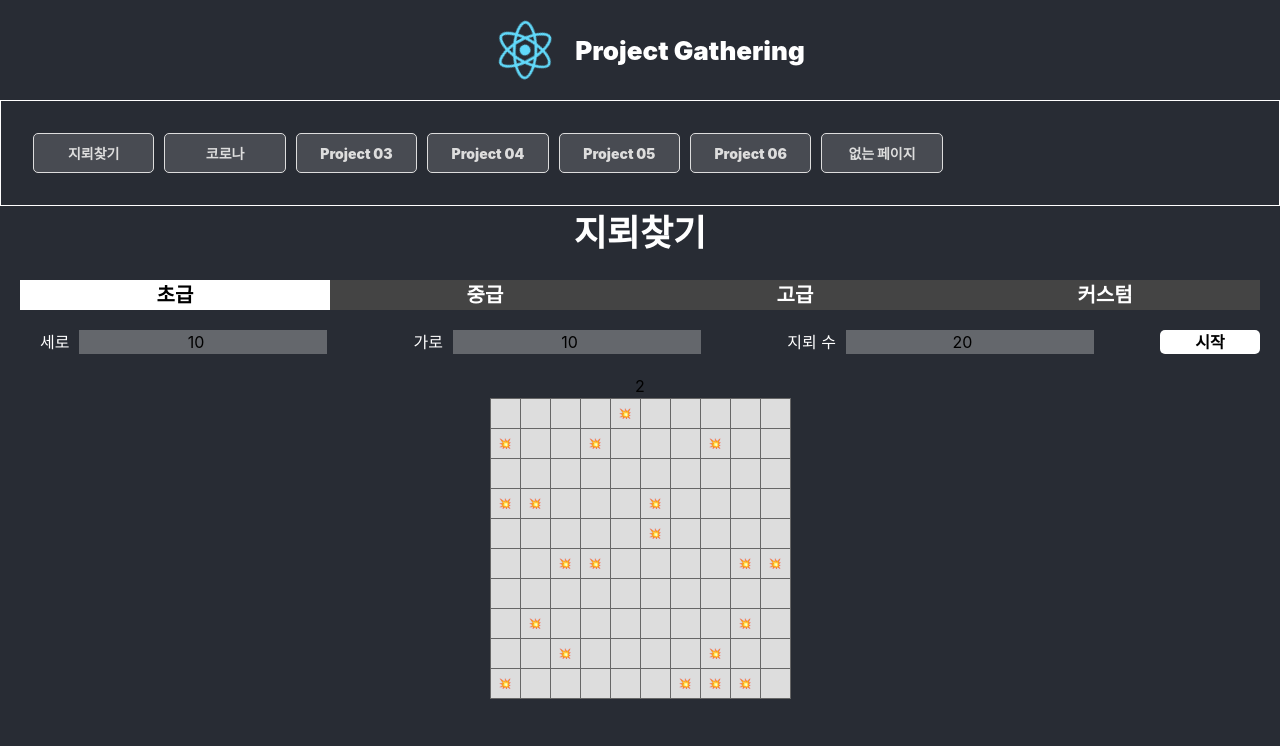
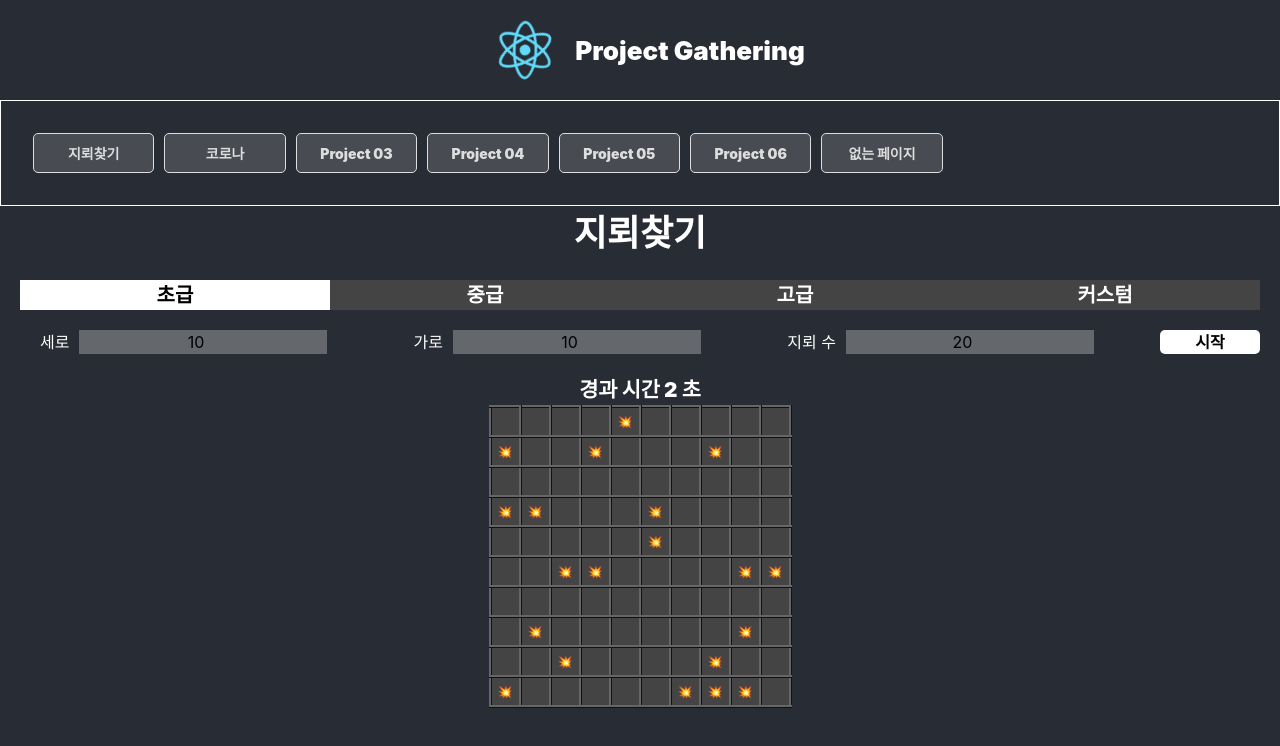
Before and after one commit to JuneHyung/Gather, a React (Create React App) app in the folder gather/: page /searchMine in a window 1280 px wide. Both pictures are taken after a click on the button "시작". Shown: the top 746 px of the page. Built offline with nearby package versions, Linux system fonts and the light colour scheme.

Commit message:
feat : 경과시간 및 결과 메세지 출력

```diff
--- a/gather/src/api/searchMine/SearchMine.js
+++ b/gather/src/api/searchMine/SearchMine.js
@@ -17,6 +17,7 @@ export const FLAG_CELL = "FLAG_CELL";
 export const QUESTION_CELL = "QUESTION_CELL";
 export const NORMALIZE_CELL = "NORMALIZE_CELL";
 export const INCREMENT_TIMER = "INCREMENT_TIMER";
+export const MINE_CELL = "MINE_CELL";
 
 export const getTdClass = (code) => {
   switch (code) {
@@ -40,6 +41,7 @@ export const getTdText = (code) => {
   switch (code) {
     case CODE.MINE:
       return '💥';
+      // return '';
     case CODE.NORMAL:
       return '';
     case CODE.QUESTION:
@@ -49,7 +51,7 @@ export const getTdText = (code) => {
     case CODE.FLAG_MINE:
       return '🚩';
     case CODE.CLICKED_MINE:
-      return 'BOOM';
+      return '💥';
     default:
       return code || '';
   }
--- a/gather/src/assets/scss/SearchMine.scss
+++ b/gather/src/assets/scss/SearchMine.scss
@@ -1,23 +1,24 @@
 .mine-table{
   border-collapse: collapse;
   margin: 0 auto;
-  // tr{height:20px;}
   td{
-    border:1px solid #666;
+    border:3px inset #666;
+    color:#fff;
     width:30px;
     min-width:30px;
     height:30px;
     min-height:30px;
     text-align: center;
+    font-size:12px;
+    font-weight:900;
   }
 }
+
 .normal-cell{
-  font-size:10px;
-  text-align:center;
   background-color: #444;
-  color:#fff;
 }
-.opened-cell, .normal-cell{
+
+.opened-cell{
   background-color:#ddd;
 }
 .flag-cell{
@@ -26,12 +27,28 @@
 .question-cell{
   background-color:yellow;
 }
+
 .search-mine-title{
   font-size:36px;
   font-weight:900;
   color:#fff;
 }
+.timer-text{
+  font-size:1.3rem;
 
+  color: #fff;
+  font-weight:900;
+}
+.result-message{
+  font-size: 1.1rem;
+  font-weight:900;
+}
+.win-result-message{
+  color:lightcyan;
+}
+.fail-result-message{
+  color:orangered;
+}
 .form-box{
   padding:20px;
 
--- a/gather/src/components/searchMine/Td.jsx
+++ b/gather/src/components/searchMine/Td.jsx
@@ -1,6 +1,6 @@
 import { memo, useCallback, useContext } from "react";
 import { TableContext } from "../../pages/searchMine/SearchMine";
-import { CLICK_MINE, CODE, FLAG_CELL, NORMALIZE_CELL, OPEN_CELL, QUESTION_CELL, getTdClass, getTdText } from "../../api/searchMine/SearchMine";
+import { CLICK_MINE, CODE, FLAG_CELL, MINE_CELL, NORMALIZE_CELL, OPEN_CELL, QUESTION_CELL, getTdClass, getTdText } from "../../api/searchMine/SearchMine";
 
 
 
@@ -27,7 +27,7 @@ const Td = memo(({rowIndex, cellIndex}) =>{
 
   const onRightClickTd = useCallback((e)=>{
     e.preventDefault();
-    if(halted){return;}
+    if(halted){ return; }
     switch(tableData[rowIndex][cellIndex]){
       case CODE.NORMAL:
       case CODE.MINE:
@@ -37,22 +37,17 @@ const Td = memo(({rowIndex, cellIndex}) =>{
       case CODE.FLAG:
         dispatch({type: QUESTION_CELL, row: rowIndex, cell: cellIndex})
         return;
-      case CODE.QUESTION_MINE:
       case CODE.QUESTION:
         dispatch({type: NORMALIZE_CELL, row: rowIndex, cell: cellIndex})
         return;
+      case CODE.QUESTION_MINE:
+        dispatch({type: MINE_CELL, row: rowIndex, cell: cellIndex})
+        return;
       default:return;
     }
-  },[tableData[rowIndex][cellIndex], halted])
+  }, [tableData[rowIndex][cellIndex], halted])
   return (
-    <RealTd onClickTd={onClickTd} onRightClickTd={onRightClickTd} data={tableData[rowIndex][cellIndex]} />
+    <td onClick={onClickTd} onContextMenu={onRightClickTd} className={getTdClass(tableData[rowIndex][cellIndex])}>{getTdText(tableData[rowIndex][cellIndex])}</td>
   )
 })
-
-const RealTd = memo(({onClickTd, onRightClickTd, data})=>{
-  return (
-    <td onClick={onClickTd} onContextMenu={onRightClickTd} className={getTdClass(data)}>{getTdText(data)}</td>
-  )
-})
-
 export default Td;
--- a/gather/src/pages/searchMine/SearchMine.jsx
+++ b/gather/src/pages/searchMine/SearchMine.jsx
@@ -1,7 +1,7 @@
 import { createContext, useEffect, useMemo, useReducer } from "react";
 import Form from "../../components/searchMine/Form";
 import Table from "../../components/searchMine/Table";
-import { CLICK_MINE, CODE, FLAG_CELL, INCREMENT_TIMER, NORMALIZE_CELL, OPEN_CELL, QUESTION_CELL, START_GAME, STOP_GAME, plantMine } from "../../api/searchMine/SearchMine";
+import { CLICK_MINE, CODE, FLAG_CELL, INCREMENT_TIMER, MINE_CELL, NORMALIZE_CELL, OPEN_CELL, QUESTION_CELL, START_GAME, STOP_GAME, plantMine } from "../../api/searchMine/SearchMine";
 
 export const TableContext = createContext({
   tableData: [],
@@ -19,6 +19,7 @@ const initialState = {
   timer: 0,
   result: "",
   halted: true,
+  isWin: true,
   openedCount: 0,
 };
 
@@ -36,6 +37,7 @@ const reducer = (state, action) => {
         tableData: plantMine(action.row, action.cell, action.mine),
         result: '',
         timer: 0,
+        isWin: true,
         halted: false,
       };
     case STOP_GAME:
@@ -50,6 +52,7 @@ const reducer = (state, action) => {
         tableData: [],
         result: '',
         timer: 0,
+        isWin: true,
         halted: true,
       }
     case OPEN_CELL:{
@@ -118,8 +121,8 @@ const reducer = (state, action) => {
       // console.log(state.data.row * state.data.cell - state.data.mine, state.openedCount, openedCount);
       if (state.data.row * state.data.cell - state.data.mine === state.openedCount + openedCount) { // 승리
         halted = true;
-        console.log('asdfas')
-        result = `${state.timer}초만에 승리하셨습니다`;
+        // console.log('asdfas')
+        result = `${state.timer}초만에 승리하셨습니다 😉`;
       }
       return {
         ...state,
@@ -135,14 +138,15 @@ const reducer = (state, action) => {
       return {
         ...state,
         tableData,
+        result: '지뢰를 밟아 실패하였습니다! 😥',
         halted: true,
+        isWin: false,
       };
     }
     case FLAG_CELL: {
       const tableData = [...state.tableData];
       tableData[action.row] = [...state.tableData[action.row]];
       tableData[action.row][action.cell] = tableData[action.row][action.cell] === CODE.MINE ? CODE.FLAG_MINE : CODE.FLAG;
-
       return {
         ...state,
         tableData,
@@ -151,11 +155,20 @@ const reducer = (state, action) => {
     case QUESTION_CELL: {
       const tableData = [...state.tableData];
       tableData[action.row] = [...state.tableData[action.row]];
-      tableData[action.row][action.cell] = tableData[action.row][action.cell] === CODE.MINE ? CODE.QUESTION_MINE : CODE.QUESTION;
+      tableData[action.row][action.cell] = (tableData[action.row][action.cell] === CODE.MINE) || (tableData[action.row][action.cell] === CODE.FLAG_MINE)? CODE.QUESTION_MINE : CODE.QUESTION;
       return {
         ...state,
         tableData,
       };
+    }
+    case MINE_CELL: {
+      const tableData = [...state.tableData];
+      tableData[action.row] = [...state.tableData[action.row]];
+      tableData[action.row][action.cell] = CODE.MINE;
+      return {
+        ...state,
+        tableData
+      }
     }
     case NORMALIZE_CELL: {
       const tableData = [...state.tableData];
@@ -180,7 +193,7 @@ const reducer = (state, action) => {
 
 const SearchMine = () => {
   const [state, dispatch] = useReducer(reducer, initialState);
-  const { tableData, timer, result, halted } = state;
+  const { tableData, timer, result, halted, isWin } = state;
   const value = useMemo(() => ({ tableData, halted, dispatch }), [tableData, halted]);
   useEffect(() => {
     let timer;
@@ -193,12 +206,13 @@ const SearchMine = () => {
       clearInterval(timer);
     };
   }, [halted]);
+
   return (
     <TableContext.Provider value={value}>
       <h1 className="search-mine-title">지뢰찾기</h1>
       <Form halted={halted}/>
-      <div>{timer}</div>
-      <div>{result}</div>
+      <p className="timer-text">경과 시간 {timer} 초</p>
+      <p className={ !isWin ? 'fail-result-message result-message' : 'win-result-message result-message'}>{result}</p>
       <Table></Table>
     </TableContext.Provider>
   );
```
